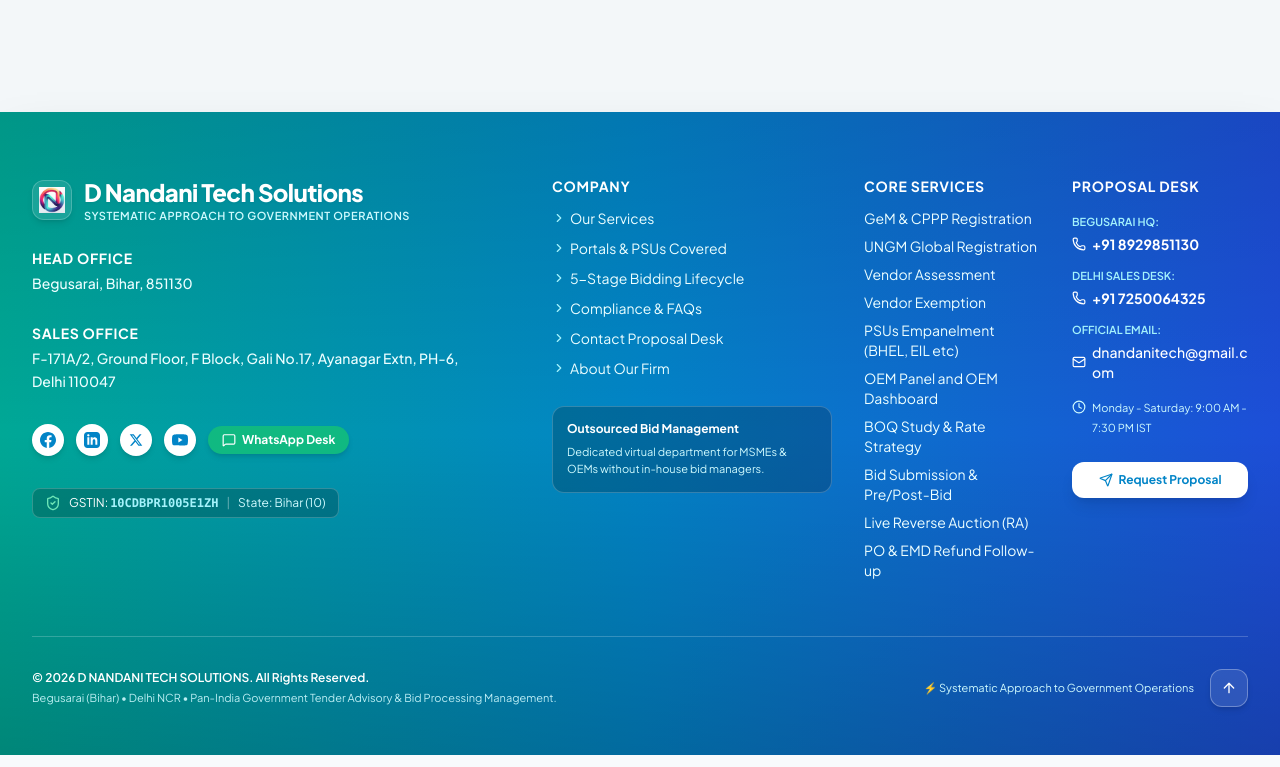
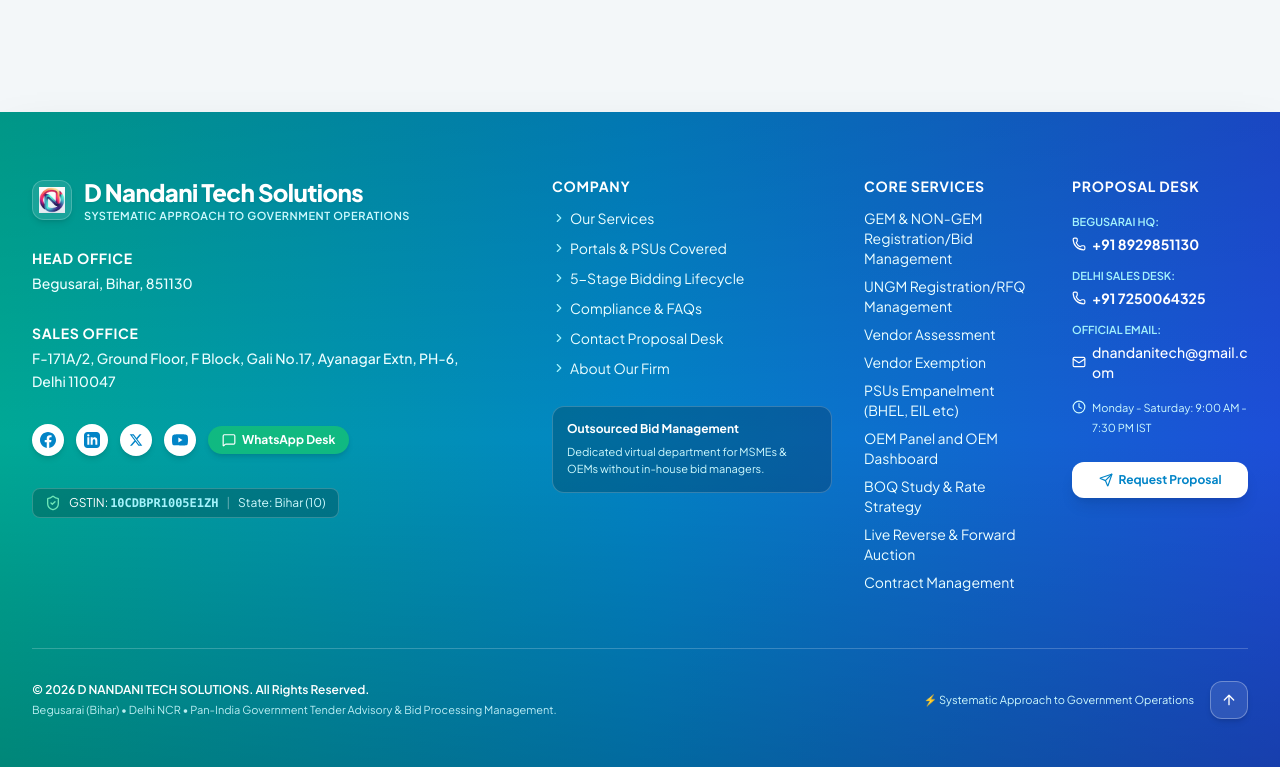
Before and after one commit to dntsbidmatrix/dnts, a React (Vite) app: page / in a window 1280 px wide. Shown: the part 10399-11166 px from the top of the page. Built offline with nearby package versions, Linux system fonts and the light colour scheme.

Commit message:
refactor(footer): update CORE SERVICES to 9 specified points

```diff
--- a/src/components/Footer.jsx
+++ b/src/components/Footer.jsx
@@ -255,7 +255,7 @@
                   onClick={(e) => handleLinkClick(e, 'services')}
                   className="hover:text-white hover:underline transition-colors block"
                 >
-                  GeM & CPPP Registration
+                  GEM & NON-GEM Registration/Bid Management
                 </a>
               </li>
               <li>
@@ -264,7 +264,7 @@
                   onClick={(e) => handleLinkClick(e, 'services')}
                   className="hover:text-white hover:underline transition-colors block"
                 >
-                  UNGM Global Registration
+                  UNGM Registration/RFQ Management
                 </a>
               </li>
               <li>
@@ -318,7 +318,7 @@
                   onClick={(e) => handleLinkClick(e, 'services')}
                   className="hover:text-white hover:underline transition-colors block"
                 >
-                  Bid Submission & Pre/Post-Bid
+                  Live Reverse & Forward Auction
                 </a>
               </li>
               <li>
@@ -327,16 +327,7 @@
                   onClick={(e) => handleLinkClick(e, 'services')}
                   className="hover:text-white hover:underline transition-colors block"
                 >
-                  Live Reverse Auction (RA)
-                </a>
-              </li>
-              <li>
-                <a
-                  href="#services"
-                  onClick={(e) => handleLinkClick(e, 'services')}
-                  className="hover:text-white hover:underline transition-colors block"
-                >
-                  PO & EMD Refund Follow-up
+                  Contract Management
                 </a>
               </li>
             </ul>
```
